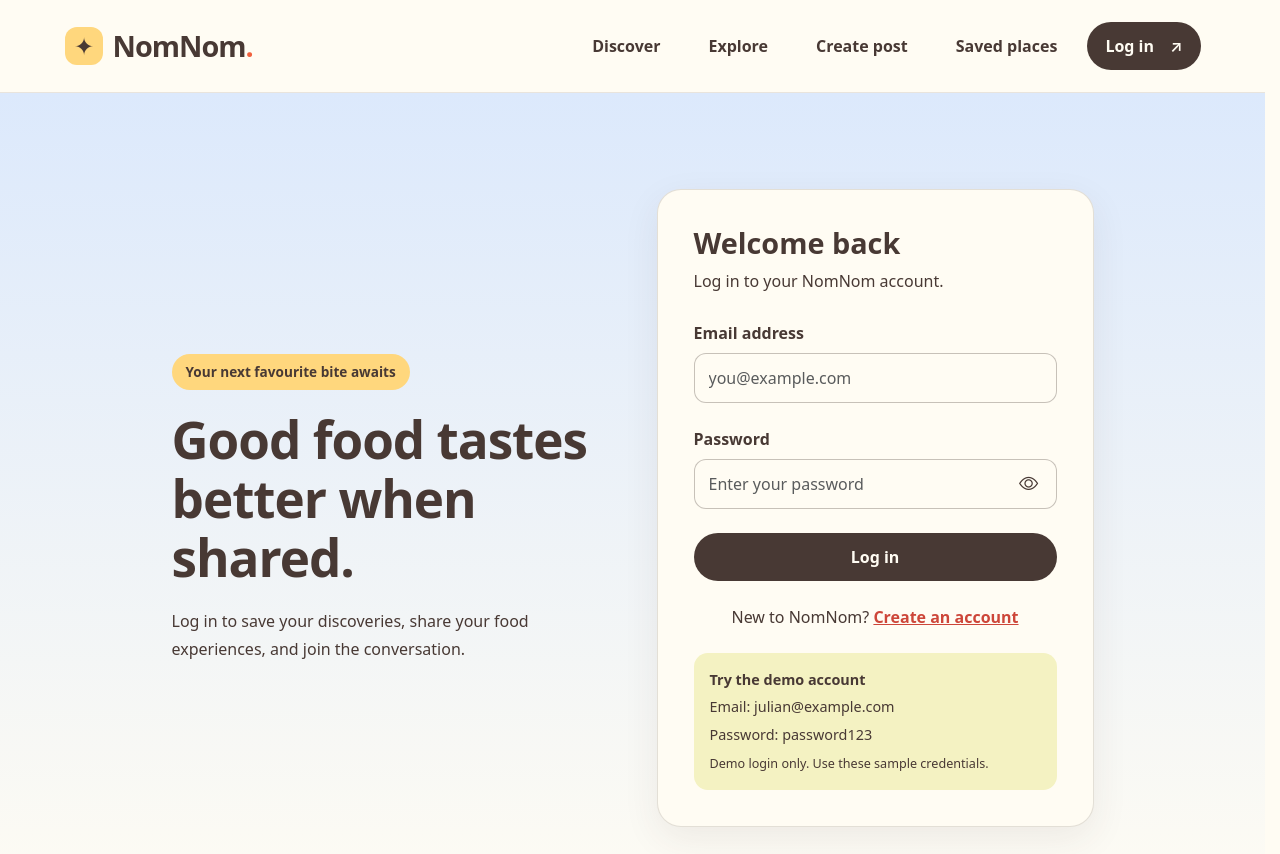
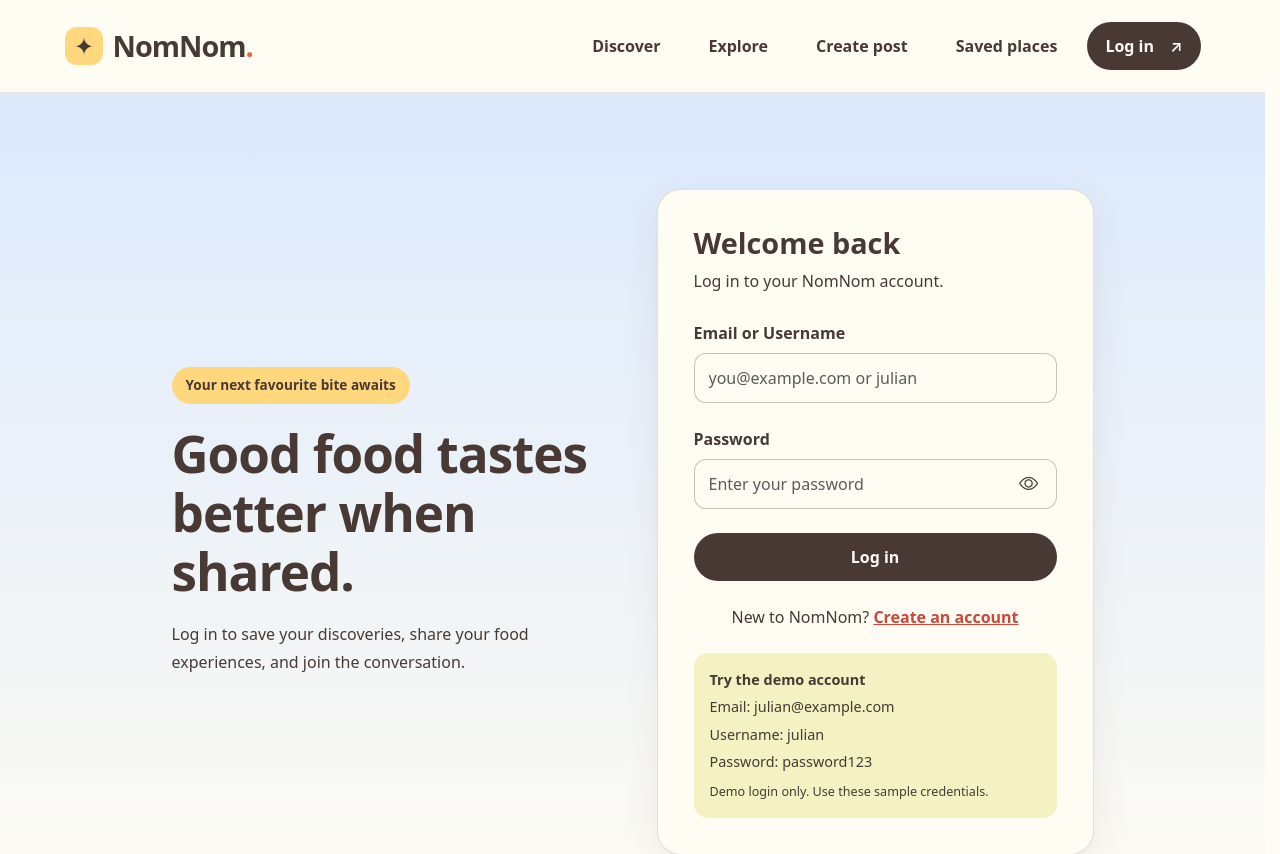
Before and after one commit to julian07chok/nomnom, a Vue app in the folder NomNom/: page /login in a window 1280 px wide. Shown: the top 854 px of the page. Built offline with nearby package versions, Linux system fonts and the light colour scheme.

Commit message:
feat(auth): allow login with email or username

```diff
--- a/NomNom/src/services/auth.js
+++ b/NomNom/src/services/auth.js
@@ -48,7 +48,6 @@ function saveProfileOverrides(map) {
 /**
  * All users = demo users from users.json + locally-registered users,
  * with profile overrides applied on top.
- * Exported so UserProfileView can search the same combined list.
  */
 export function allUsers() {
     const overrides = loadProfileOverrides()
@@ -119,17 +118,18 @@ export function profileLinkFor(username) {
     return `/users/${username}`
 }
 
-async function login(email, password) {
-    const normalizedEmail = email.trim().toLowerCase()
+async function login(identifier, password) {
+    const normalized = identifier.trim().toLowerCase()
 
     const user = allUsers().find(
         (user) =>
-            user.email.toLowerCase() === normalizedEmail &&
+            (user.email.toLowerCase() === normalized ||
+                user.username.toLowerCase() === normalized) &&
             user.password === password,
     )
 
     if (!user) {
-        throw new Error('Incorrect email or password.')
+        throw new Error('Incorrect email/username or password.')
     }
 
     currentUser.value = publicUser(user)
--- a/NomNom/src/views/LoginView.vue
+++ b/NomNom/src/views/LoginView.vue
@@ -18,9 +18,12 @@ const passwordInput = ref(null);
 
 const emailError = computed(() => {
   if (!submitted.value) return "";
-  if (!email.value.trim()) return "Please enter your email address.";
+  const val = email.value.trim();
 
-  if (!/^[^\s@]+@[^\s@]+\.[^\s@]+$/.test(email.value.trim())) {
+  if (!val) return "Please enter your email or username.";
+
+  // Only validate as email if it contains an "@" symbol
+  if (val.includes("@") && !/^[^\s@]+@[^\s@]+\.[^\s@]+$/.test(val)) {
     return "Please enter a valid email address.";
   }
 
@@ -87,6 +90,7 @@ async function handleLogin() {
   isSubmitting.value = true;
 
   try {
+    // The variable is called "email" but it holds either email or username now
     await login(email.value, password.value);
   } catch (error) {
     loginError.value = error.message || "Unable to log in. Please try again.";
@@ -128,7 +132,7 @@ async function handleLogin() {
 
               <div class="mb-4">
                 <label for="login-email" class="form-label">
-                  Email address
+                  Email or Username
                 </label>
                 <input
                   id="login-email"
@@ -136,9 +140,9 @@ async function handleLogin() {
                   v-model="email"
                   class="form-control"
                   :class="{ 'is-invalid': emailError }"
-                  type="email"
+                  type="text"
                   autocomplete="username"
-                  placeholder="you@example.com"
+                  placeholder="you@example.com or julian"
                   required
                   :aria-invalid="Boolean(emailError)"
                   :aria-describedby="emailError ? 'email-error' : undefined"
@@ -211,6 +215,7 @@ async function handleLogin() {
             <aside class="demo-note" aria-label="Demo account">
               <strong>Try the demo account</strong>
               <span>Email: julian@example.com</span>
+              <span>Username: julian</span>
               <span>Password: password123</span>
               <small>Demo login only. Use these sample credentials.</small>
             </aside>
```
